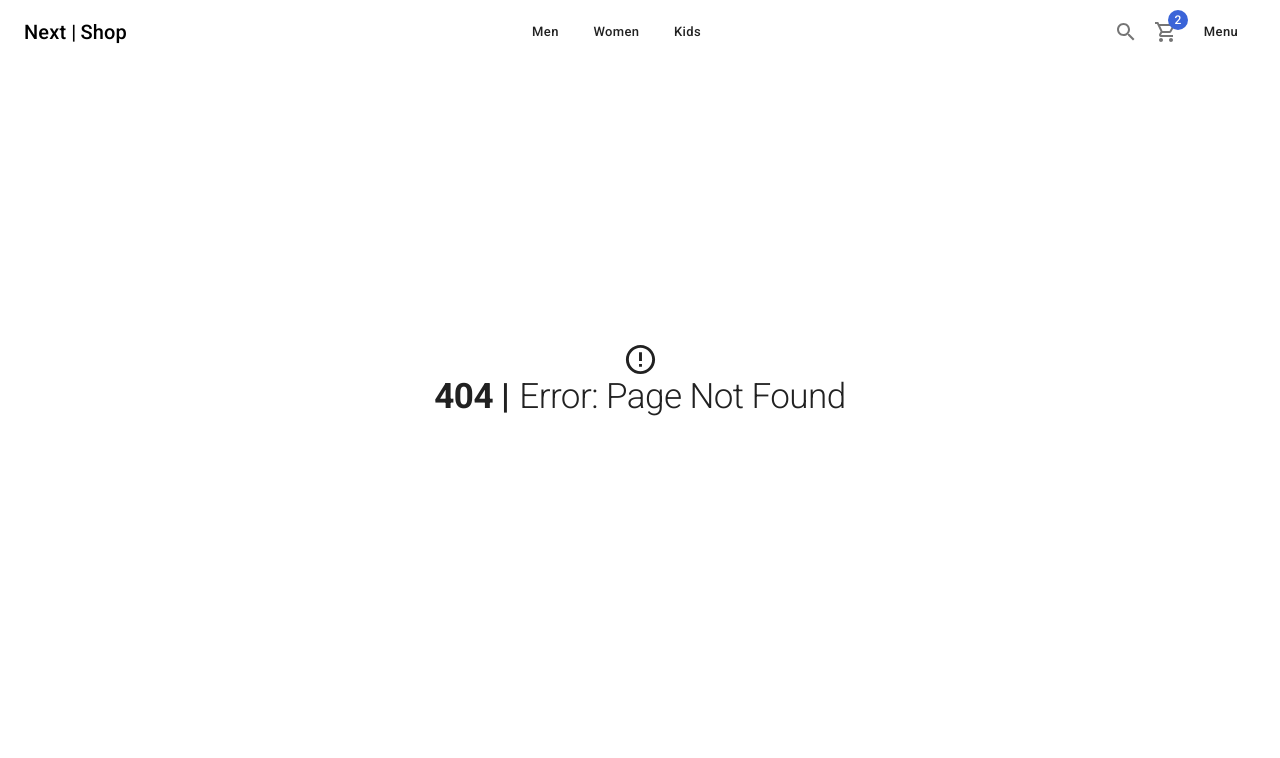
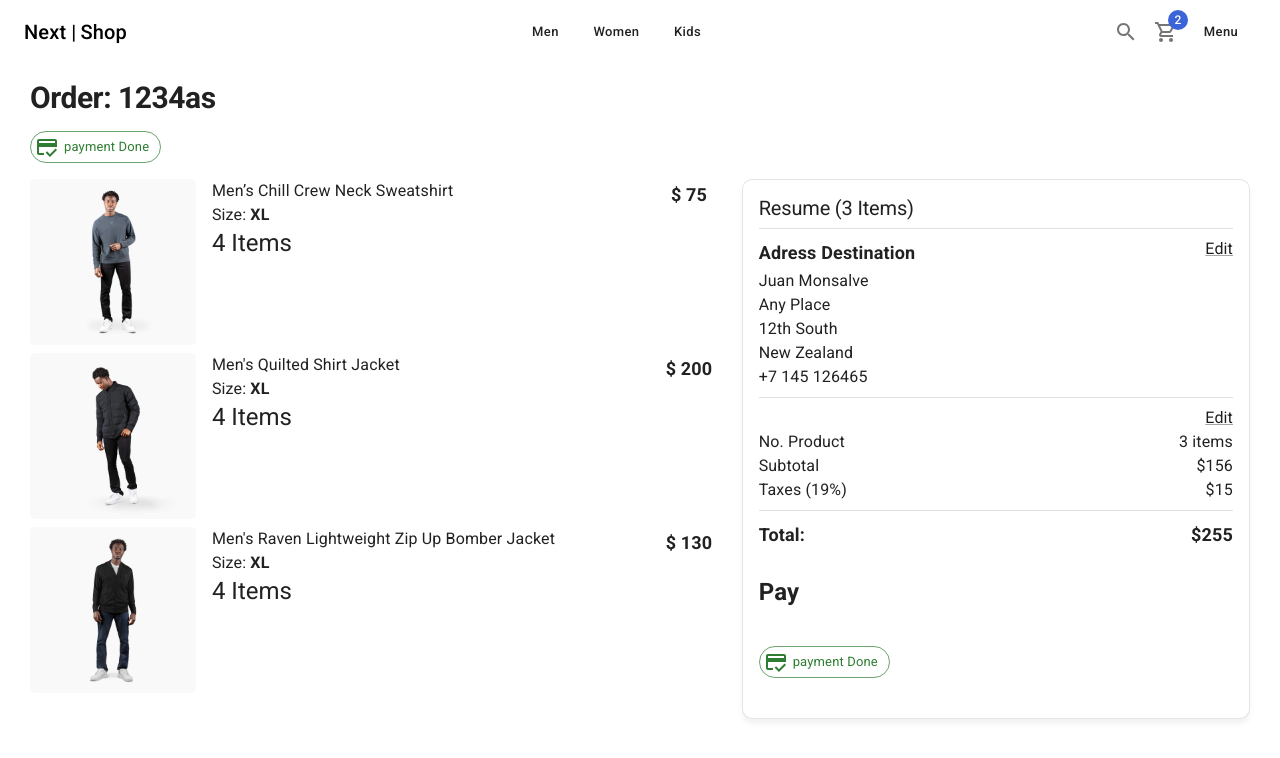
Before and after one commit to juandevsigner/NextShop, a Next.js app: page /orders/1 in a window 1280 px wide. Before the commit this address had no page. Shown: the top 758 px of the page. Built offline with nearby package versions, Linux system fonts and the light colour scheme.

Commit message:
feat: history page

```diff
--- a/package.json
+++ b/package.json
@@ -13,6 +13,7 @@
     "@emotion/styled": "^11.10.5",
     "@mui/icons-material": "^5.11.0",
     "@mui/material": "^5.11.2",
+    "@mui/x-data-grid": "^5.17.18",
     "@next/font": "13.1.1",
     "@types/node": "18.11.18",
     "@types/react": "18.0.26",
--- /dev/null
+++ b/pages/orders/[id].tsx
@@ -0,0 +1,87 @@
+import React from "react";
+import { ShopLayout } from "../../components/layout/ShopLayout";
+import {
+  Box,
+  Card,
+  CardContent,
+  Chip,
+  Divider,
+  Grid,
+  Link,
+  Typography,
+} from "@mui/material";
+import { CartList, OrderSummary } from "../../components/cart";
+import NextLink from "next/link";
+import {
+  CreditCardOffOutlined,
+  CreditScoreOutlined,
+} from "@mui/icons-material";
+
+const OrderPage = () => {
+  return (
+    <ShopLayout title="Order Resum 12354" pageDescription="Order Resum">
+      <Typography variant="h1" component="h1">
+        Order: 1234as
+      </Typography>
+      {/* <Chip
+        sx={{ my: 2 }}
+        label="Payment Pending"
+        variant="outlined"
+        color="error"
+        icon={<CreditCardOffOutlined />}
+      /> */}
+      <Chip
+        sx={{ my: 2 }}
+        label="payment Done"
+        variant="outlined"
+        color="success"
+        icon={<CreditScoreOutlined />}
+      />
+      <Grid container>
+        <Grid item xs={12} sm={7}>
+          <CartList />
+        </Grid>
+        <Grid item xs={12} sm={5}>
+          <Card className="summary-card">
+            <CardContent>
+              <Typography variant="h2">Resume (3 Items)</Typography>
+              <Divider sx={{ my: 1 }} />
+              <Box display="fex" justifyContent="space-between">
+                <Typography variant="subtitle1">Adress Destination</Typography>
+                <NextLink href="/checkout/address" passHref legacyBehavior>
+                  <Link underline="always">Edit</Link>
+                </NextLink>
+              </Box>
+              <Typography>Juan Monsalve</Typography>
+              <Typography>Any Place</Typography>
+              <Typography>12th South</Typography>
+              <Typography>New Zealand</Typography>
+              <Typography>+7 145 126465</Typography>
+
+              <Divider sx={{ my: 1 }} />
+
+              <Box display="fex" justifyContent="end">
+                <NextLink href="/cart" passHref legacyBehavior>
+                  <Link underline="always">Edit</Link>
+                </NextLink>
+              </Box>
+              <OrderSummary />
+              <Box sx={{ mt: 3 }}>
+                <h2>Pay</h2>
+                <Chip
+                  sx={{ my: 2 }}
+                  label="payment Done"
+                  variant="outlined"
+                  color="success"
+                  icon={<CreditScoreOutlined />}
+                />
+              </Box>
+            </CardContent>
+          </Card>
+        </Grid>
+      </Grid>
+    </ShopLayout>
+  );
+};
+
+export default OrderPage;
```
Also changed, not shown: pages/orders/history.tsx (added, +66 -0 lines), 1 other file (tests, documents, lock files or other folders).
